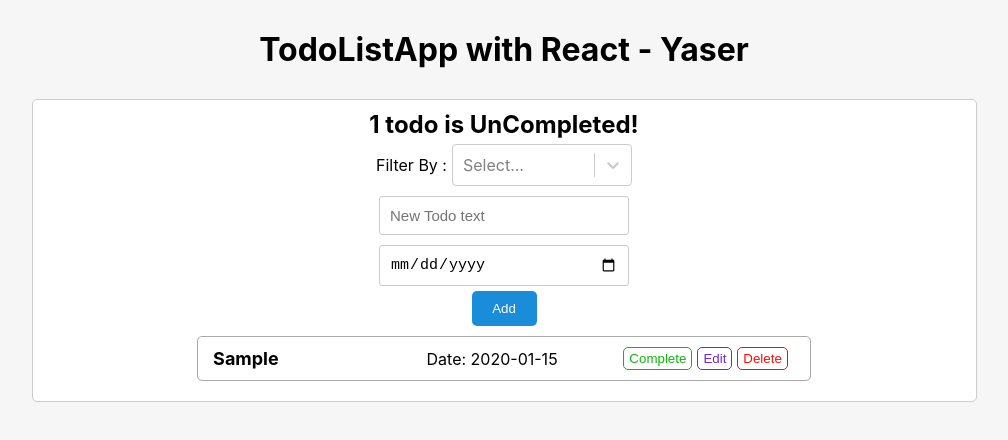
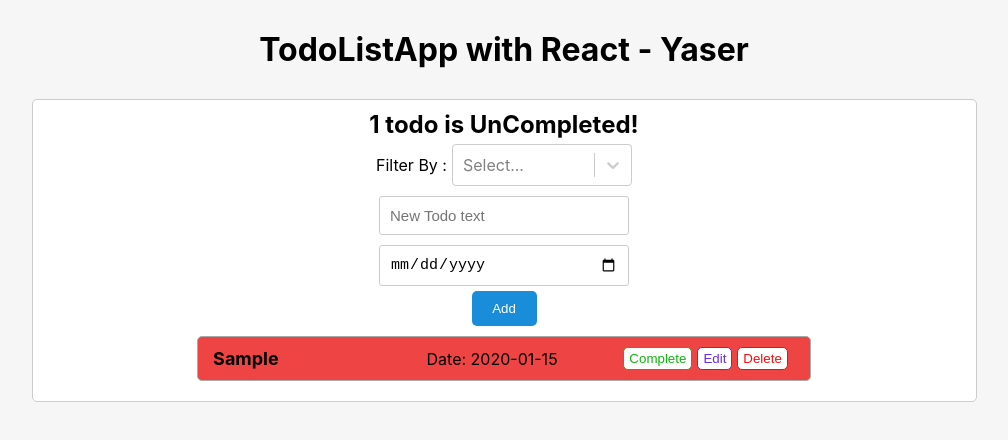
Before and after one commit to Yaser-Hajian/TodoList-App-with-React.js, a React (Create React App) app: page / in a window 1280 px wide. Both pictures are taken after typing "Sample", "2020-01-15" into the empty fields and a click on the button "Add". Shown: the top 440 px of the page, without its empty margins (136-1144 px from the left). Built offline with nearby package versions, Linux system fonts and the light colour scheme.

Commit message:
some designs added for late todos

```diff
--- a/src/Components/ToDoComp/Todo.js
+++ b/src/Components/ToDoComp/Todo.js
@@ -1,9 +1,19 @@
-import React from 'react';
+import React, {useEffect, useState} from 'react';
 import styles from "./todoStyle.module.css"
 
 const Todo = ({todo, completeHandler , deleteHandler , onEdit}) => {
+    const [isLate , setIsLate] = useState(false);
+    useEffect(()=>{
+        const now = new Date();
+        const todo_date = new Date(todo.date);
+         if (todo_date < now){
+            setIsLate(true);
+        }else {
+            setIsLate(false);
+        }
+    },[todo])
     return (
-        <div className={styles.todo}>
+        <div className={isLate? (todo.isCompleted? (styles.todo): (styles.lateTodo)) : styles.todo}>
             <div  className={todo.isCompleted ? styles.completeText : styles.todoText}>{todo.text}</div>
             {
                 todo.date === ""?
--- a/src/Components/ToDoComp/todoStyle.module.css
+++ b/src/Components/ToDoComp/todoStyle.module.css
@@ -8,6 +8,17 @@
     border-radius: 5px;
     padding: 10px 15px;
     /*overflow: auto;*/
+}
+.lateTodo{
+    display: flex;
+    justify-content: space-between;
+    align-items: center;
+    width: 95%;
+    margin: 10px auto;
+    border: 1px solid #aaaaaa;
+    border-radius: 5px;
+    padding: 10px 15px;
+    background-color: #EF4444;
 }
 .todoText{
     width: 32%;
```
